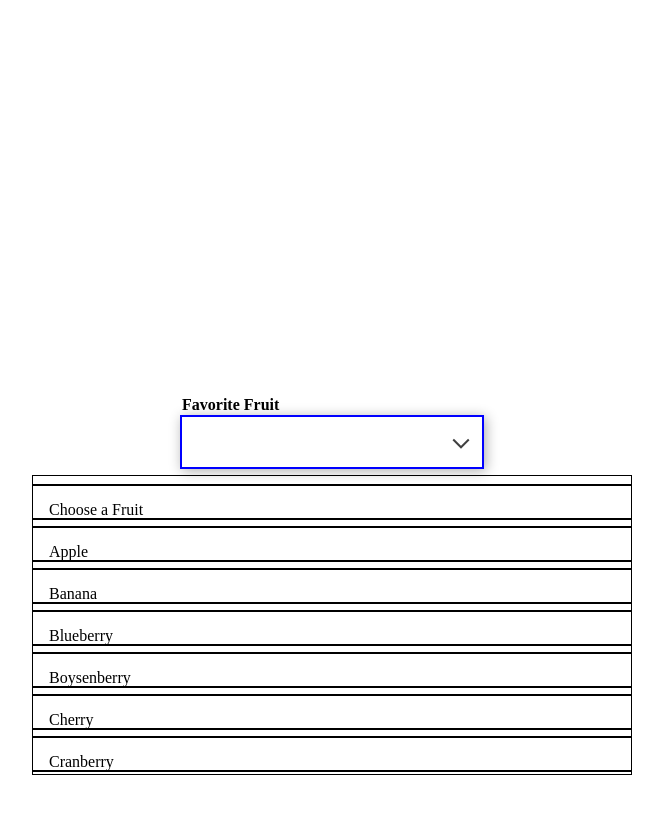
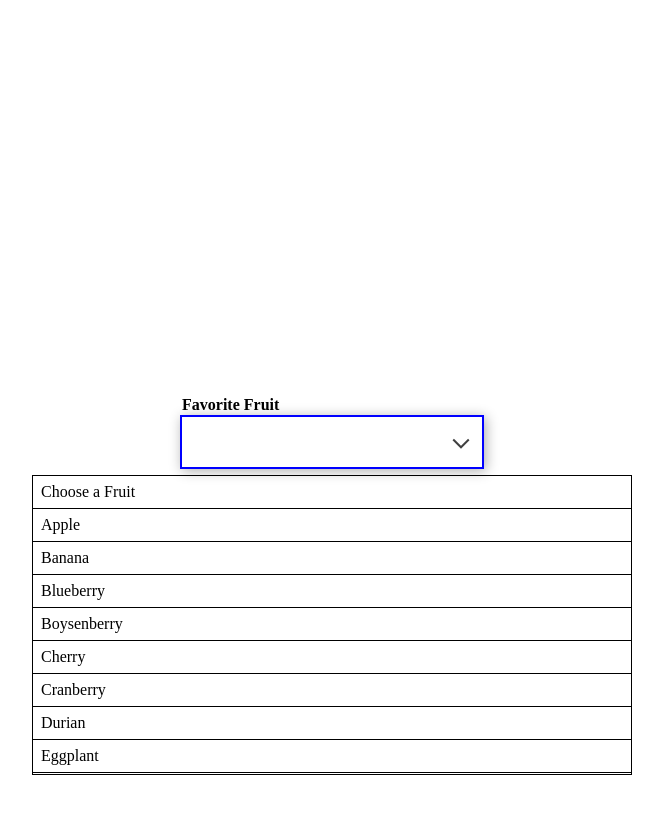
Before and after one commit to BrianARuff/test-gitdoc-extension, a React (Vite) app: page / in a window 1280 px wide. Both pictures are taken after a click on the element 640 px from the left and 442 px from the top of the page. Shown: the top 814 px of the page, without its empty margins (308-971 px from the left). Built offline with nearby package versions, Linux system fonts and the light colour scheme.

Commit message:
Oct 15, 2024, 8:01 AM

```diff
--- a/src/App.tsx
+++ b/src/App.tsx
@@ -122,7 +122,11 @@ function App() {
           return "Favorite Fruit";
         }}
         renderListOption={(props) => {
-          return <p>{props?.option?.label}</p>;
+          return (
+            <p style={{ width: "100%", height: "100%" }}>
+              {props?.option?.label}
+            </p>
+          );
         }}
         options={formattedOptions}
       />
--- a/src/index.css
+++ b/src/index.css
@@ -62,12 +62,16 @@
 }
 
 .combobox-option-container {
-  height: 30px;
-  margin: 10px 0px;
-  padding: 16px;
-  outline: 2px solid black;
+  min-height: 30px;
+  height: fit-content;
+  padding: 8px;
+  border-bottom: 1px solid black;
+}
+
+.combobox-option-container:hover {
+  border-bottom: 2px solid red;
 }
 
 .combobox-option-container:focus {
-  outline: 2px solid red;
+  border-bottom: 2px solid red;
 }
```
